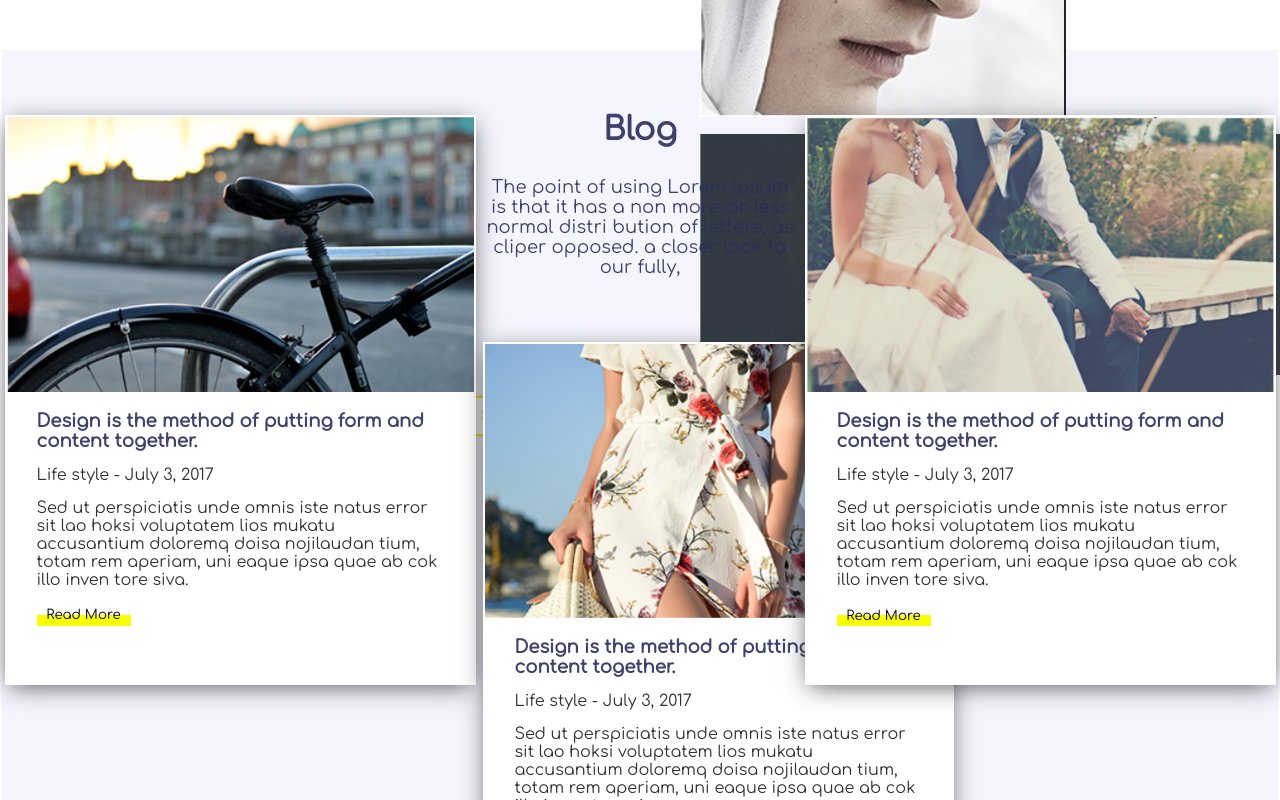
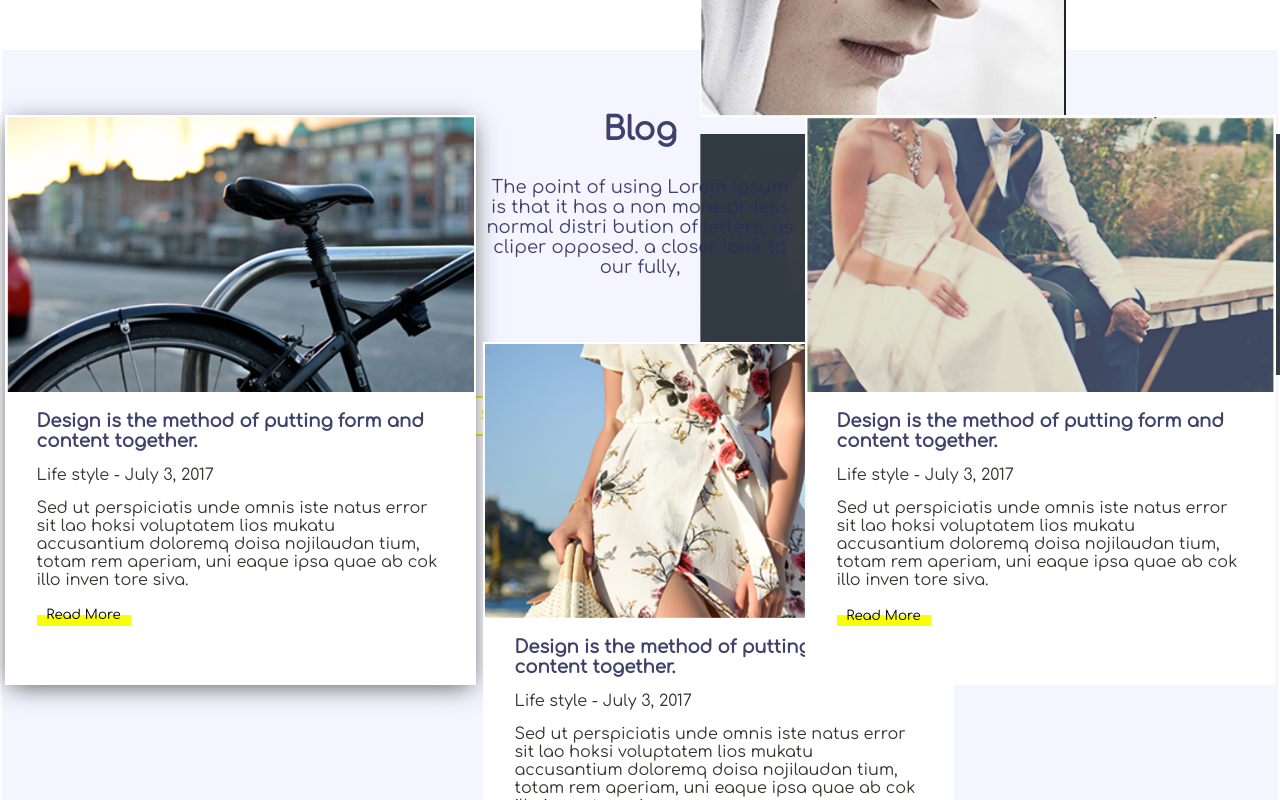
Before and after one commit to KostsinAliaksei/Photo_Blog_REACT.JS, a React (Create React App) app: page / in a window 1280 px wide. In both pictures the pointer is over the element 240 px from the left and 3532 px from the top of the page. Shown: the part 3132-3932 px from the top of the page. Built offline with nearby package versions, Linux system fonts and the light colour scheme.

Commit message:
Animated card shadows

```diff
--- a/src/Styles/Blog.css
+++ b/src/Styles/Blog.css
@@ -36,6 +36,10 @@
     height: 570px;
     margin-top: 65px;
     background: white;
+}
+
+.blog_card:hover {
+    transition: 0.3s;
     box-shadow: 0px 5px 24px -5px rgba(50, 50, 50, 0.89);
 }
 
```
